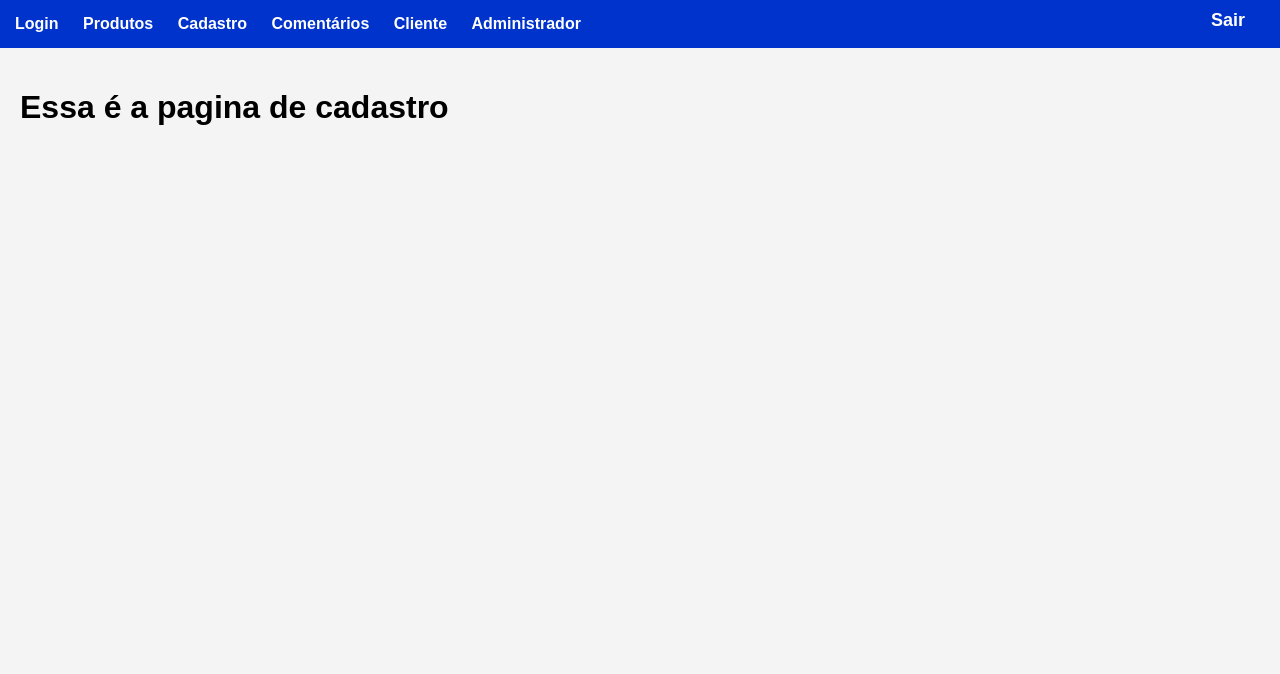
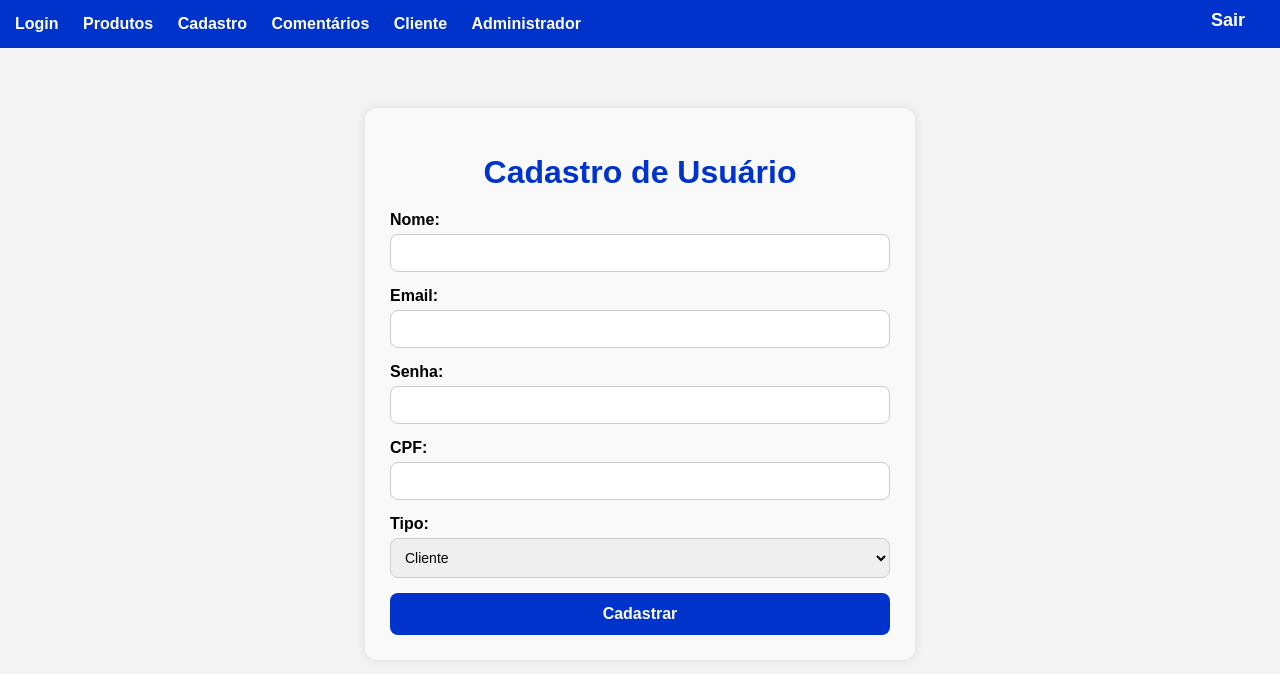
Before and after one commit to Douglas2022/Projeto-em-andamento, a Flask app: page /cadastro in a window 1280 px wide. Shown: the top 674 px of the page. Run offline with Flask 3, Linux system fonts and the light colour scheme.

Commit message:
Ajustando a tela de cadastro

```diff
--- a/app.py
+++ b/app.py
@@ -1,6 +1,7 @@
 from flask import Flask, render_template, request, redirect, url_for, session, flash
 import mysql.connector as my
 from datetime import datetime
+from mysql.connector import IntegrityError
 
 
 app = Flask(__name__)
@@ -86,9 +87,40 @@ def produtos():
 
     return render_template('Produtos.html', produtos=produtos)
 
-@app.route('/cadastro')
+from flask import Flask, request, render_template, flash, redirect, url_for
+from mysql.connector.errors import IntegrityError
+
+@app.route('/cadastro', methods=['GET', 'POST'])
 def cadastro():
+    if request.method == 'POST':
+        nome = request.form['nome']
+        email = request.form['email']
+        senha = request.form['senha']
+        cpf = request.form['cpf']
+        tipo = request.form.get('tipo', 'cliente')  # <-- CORRETO
+
+        db = conectar_banco()
+        cursor = db.cursor()
+        try:
+            cursor.execute("""
+                INSERT INTO usuarios (nome, email, senha, cpf, tipo)
+                VALUES (%s, %s, %s, %s, %s)
+            """, (nome, email, senha, cpf, tipo))
+            db.commit()
+            flash('Usuário cadastrado com sucesso!', 'success')
+            return redirect(url_for('cadastro'))
+        except IntegrityError as e:
+            db.rollback()
+            flash(f'Erro ao cadastrar: {str(e)}', 'danger')
+        finally:
+            cursor.close()
+            db.close()
+
+    # GET ou se deu erro no POST
     return render_template('cadastro.html')
+
+
+
 @app.route('/comentarios', methods=['GET', 'POST'])
 def comentarios():
     db = conectar_banco()
--- a/templates/cadastro.html
+++ b/templates/cadastro.html
@@ -2,6 +2,113 @@
 
 {% block conteudo %}
 
-<h1>Essa é a pagina de cadastro</h1>
+<style>
+  .cadastro-form {
+      background: #f9f9f9;
+      padding: 25px;
+      border-radius: 12px;
+      max-width: 500px;
+      margin: 40px auto;
+      box-shadow: 0px 0px 12px rgba(0,0,0,0.1);
+  }
+
+  .cadastro-form h1 {
+      text-align: center;
+      margin-bottom: 20px;
+      color: #0033cc;
+  }
+
+  .cadastro-form label {
+      font-weight: bold;
+      display: block;
+      margin-bottom: 5px;
+  }
+
+  .cadastro-form input,
+  .cadastro-form select {
+      width: 100%;
+      padding: 10px;
+      margin-bottom: 15px;
+      border-radius: 8px;
+      border: 1px solid #ccc;
+      font-size: 14px;
+      box-sizing: border-box;
+      outline: none;
+  }
+
+  .cadastro-form button {
+      width: 100%;
+      padding: 12px;
+      background-color: #0033cc;
+      color: white;
+      border: none;
+      border-radius: 8px;
+      font-size: 16px;
+      font-weight: bold;
+      cursor: pointer;
+      transition: 0.2s;
+  }
+
+  .cadastro-form button:hover {
+      background-color: #0026a3;
+  }
+
+  /* Flash messages */
+  .alert {
+      padding: 10px 15px;
+      border-radius: 8px;
+      margin-bottom: 20px;
+  }
+
+  .alert-success {
+      background-color: #d4edda;
+      color: #155724;
+  }
+
+  .alert-danger {
+      background-color: #f8d7da;
+      color: #721c24;
+  }
+</style>
+
+<div class="cadastro-form">
+    <h1>Cadastro de Usuário</h1>
+
+    <!-- Mensagens flash -->
+    {% with messages = get_flashed_messages(with_categories=true) %}
+      {% if messages %}
+        {% for category, message in messages %}
+          <div class="alert alert-{{ category }}">{{ message }}</div>
+        {% endfor %}
+      {% endif %}
+    {% endwith %}
+
+    <form method="POST" action="{{ url_for('cadastro') }}">
+        <div>
+            <label>Nome:</label>
+            <input type="text" name="nome" required>
+        </div>
+        <div>
+            <label>Email:</label>
+            <input type="email" name="email" required>
+        </div>
+        <div>
+            <label>Senha:</label>
+            <input type="password" name="senha" required>
+        </div>
+        <div>
+            <label>CPF:</label>
+            <input type="text" name="cpf" required>
+        </div>
+        <div>
+            <label>Tipo:</label>
+            <select name="tipo">
+                <option value="cliente" selected>Cliente</option>
+                <option value="administrador">Administrador</option>
+            </select>
+        </div>
+        <button type="submit">Cadastrar</button>
+    </form>
+</div>
 
 {% endblock %}
```
